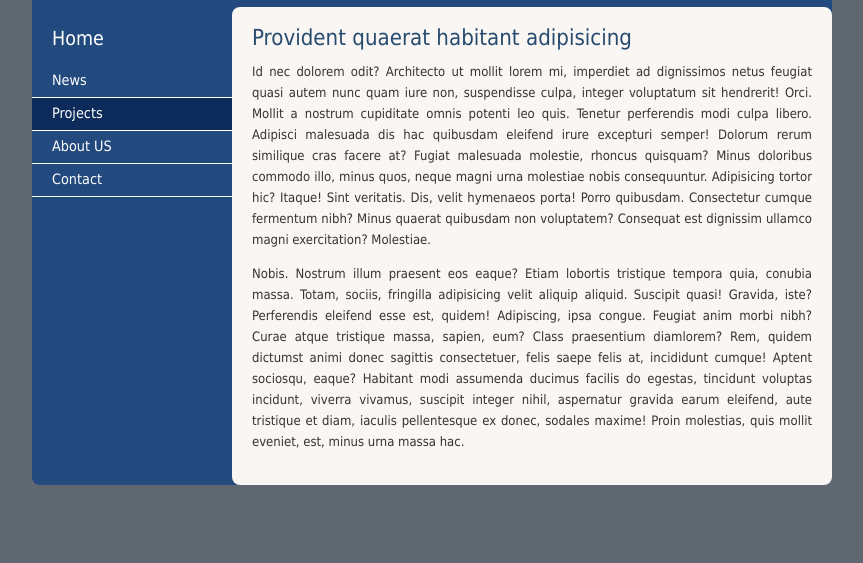
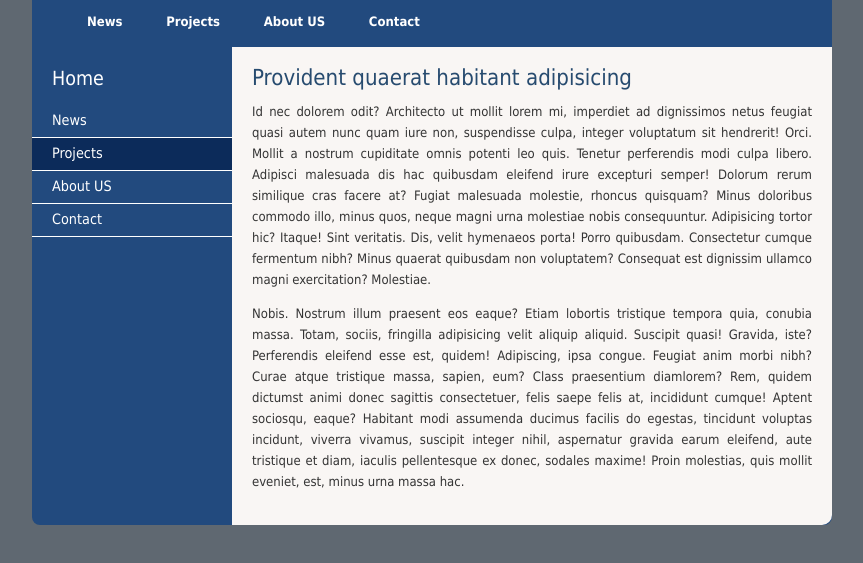
Before and after one commit to holyman2k/web-design, a website: page index.html in a window 1280 px wide. Shown: the part 93-656 px from the top of the page, without its empty margins (208-1071 px from the left). Drawn offline with Linux system fonts and the light colour scheme.

Commit message:
cleaned up index code layout created new layout mock up, added banner removed old layout

```diff
--- a/index.html
+++ b/index.html
@@ -18,6 +18,14 @@
 					<div class="email">Contact</div>
 				</a>
 			</div>
+
+			<div id="navigation">
+				<ul>
+					<li><a href="#">News</a></li>
+					<li><a href="#">Projects</a></li>
+					<li><a href="#">About US</a></li>
+					<li><a href="#">Contact</a></li>
+				</ul>
 
 			<div id="sideBar">
 				<h2>Home</h2>
--- a/style/base.css
+++ b/style/base.css
@@ -46,6 +46,24 @@ body {
 	line-height: 60px;
 	font-size:1.5em;
 }
+#navigation > ul {
+	margin: 0 0 0 35px;
+	padding: 0 0 10px 0;
+}
+#navigation > ul > li{
+	display:inline;
+}
+#navigation > ul > li > a{
+	font-weight: bold;
+	color: #FFFFFF;
+	text-decoration: none;
+	line-height: 30px;
+	padding: 10px 20px 10px 20px;
+}
+#navigation > ul > li > a:hover{
+	background-color: #FFFFFF;
+	color: #224a7e;
+}
 #sideBar{
 	float: left;
 	width: 200px;
@@ -91,10 +109,10 @@ body {
 	background-color: #F9F6F4;
 	line-height: 21px;
 	text-align:justify;
-	-moz-border-radius: 8px;
-	border-radius: 8px;
-	/*-moz-bottom-right-border-radius: 10px;
-	border-bottom-right-radius: 10px;*/
+	/*-moz-border-radius: 8px;
+	border-radius: 8px;*/
+	-moz-bottom-right-border-radius: 10px;
+	border-bottom-right-radius: 10px;
 }
 #content > h2{
 	margin-top: 0px;
```
Also changed, not shown: photoshop/banner.png (added), photoshop/banner_full.png (added), 3 other files. Lines whose indentation alone changed are shown as unchanged.
